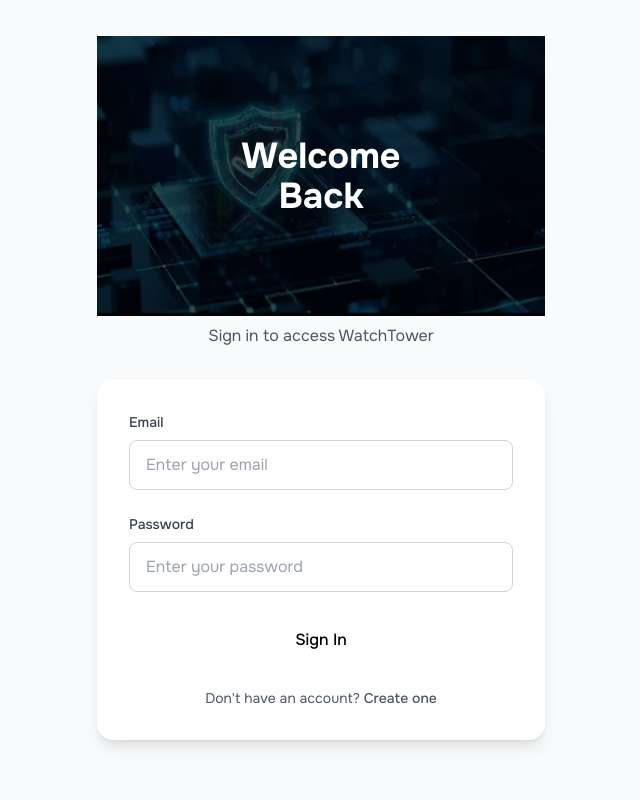
After one commit to 1047267-LWSD/spam-project, a Flask app: page /login in a window 1280 px wide. The commit adds this page. Shown: the whole page, without its empty margins (319-959 px from the left). Run offline with Flask 3, Linux system fonts and the light colour scheme; parts of the project's set-up code (start-up, migrations or seed data) failed here and were passed over; some libraries are stand-ins or nearby versions.

Commit message:
made login, changed scam to spam

```diff
--- a/backend/server.py
+++ b/backend/server.py
@@ -7,8 +7,11 @@ app = Flask(__name__,
             template_folder=os.path.join(BASE_DIR, 'templates'),
             static_folder=os.path.join(BASE_DIR, 'static'))
 @app.route('/')
-def landing():
+def reg():
     return render_template('register.html')
+@app.route('/login')
+def login():
+    return render_template('login.html')
 @app.route('/index')
 def home():
     return render_template('homepage.html')
--- a/backend/static/auth.js
+++ b/backend/static/auth.js
@@ -48,7 +48,7 @@ createUserWithEmailAndPassword(auth, email, password)
     } catch (err) {
       console.error("Failed to set display name:", err);
     }
-    window.location.href = '/homepage';
+    window.location.href = '/index';
   })
   .catch((error) => {
     const errorCode = error.code;
@@ -88,7 +88,7 @@ createUserWithEmailAndPassword(auth, email, password)
   });
 export function logout() {
   signOut(auth).then(() => {
-    window.location.href = "/landing";
+    window.location.href = "/";
   }).catch((error) => {
     console.error("Logout failed:", error);
   });
--- a/backend/static/forum.js
+++ b/backend/static/forum.js
@@ -82,7 +82,7 @@ async function loadDocs() {
     time.textContent = response['time'];
     message.textContent = response['message'];
     confidence.textContent = "Confidence: " + response['confidence'];
-    type.textContent = "Scam type: "+ response['type'];
+    type.textContent = "spam type: "+ response['type'];
 
    let votingSection = document.createElement('div');
    votingSection.setAttribute('class', 'votingSection');
--- /dev/null
+++ b/backend/static/login.js
@@ -0,0 +1,63 @@
+// Import the functions you need from the SDKs you need
+import { initializeApp } from "https://www.gstatic.com/firebasejs/12.5.0/firebase-app.js";
+import { getAuth, signInWithEmailAndPassword } from "https://www.gstatic.com/firebasejs/12.5.0/firebase-auth.js";
+
+  // https://firebase.google.com/docs/web/setup#available-libraries
+
+  // Your web app's Firebase configuration
+  // For Firebase JS SDK v7.20.0 and later, measurementId is optional
+const firebaseConfig = {
+  apiKey: "AIzaSyCfyRJey-JMfPdeh9WMNMvUSUwV0dNwmHE",
+  authDomain: "spam-forum-data.firebaseapp.com",
+  projectId: "spam-forum-data",
+  storageBucket: "spam-forum-data.firebasestorage.app",
+  messagingSenderId: "178613070553",
+  appId: "1:178613070553:web:2f8f213dc37a3792206cc8"
+}
+
+  // Initialize Firebase
+  const app = initializeApp(firebaseConfig);
+  const login = document.getElementById('login');
+  const auth = getAuth();
+  login.addEventListener('click', function(event) {
+    event.preventDefault();
+    const emailInput = document.getElementById('email');
+    const passwordInput = document.getElementById('password');
+    const email = emailInput.value;
+  const password = passwordInput.value;
+  signInWithEmailAndPassword(auth, email, password)
+  .then((userCredential) => {
+    // Signed up
+    const user = userCredential.user;
+    window.location.href = '/index'
+    // ...
+  })
+  .catch((error) => {
+    const errorCode = error.code;
+    console.log(error)
+    let message = '';
+      if (errorCode.includes('user-not-found')) {
+        message = 'No account found with this email';
+    } else if (errorCode.includes('wrong-password')) {
+        message = 'Incorrect password';
+    } else if (errorCode.includes('invalid-email')) {
+        message = 'Not a valid email';
+    } else {
+         message = 'Something went wrong. Please try again later';
+    }
+    alert(message);
+    emailInput.value = '';
+    passwordInput.value = '';
+  });
+
+  });
+
+
+export function logout() {
+  signOut(auth).then(() => {
+    window.location.href = "{{ url_for('login') }}";
+  }).catch((error) => {
+    console.error("Logout failed:", error);
+  });
+};
+export { auth };
--- a/backend/static/styles.css
+++ b/backend/static/styles.css
@@ -132,7 +132,7 @@ h1 {
     flex-wrap: wrap;
     gap: 2px;
 }
-#scam-description{
+#spam-description{
     flex-direction: column;
     background-color: antiquewhite;
     padding: 20px;
--- a/backend/templates/forum.html
+++ b/backend/templates/forum.html
@@ -17,14 +17,14 @@
         <h2 id = 'app-name'>WATCHTOWER</h2>
         <div class = 'nav-links'>
         <a href = '/index'>Home</a>
-        <a href = '/detector'>Scam Detector</a>
+        <a href = '/detector'>spam Detector</a>
         <a href = '/forum'>Community Forum</a>
         </div>
     </div>
     <h1>Community Forum</h1>
     <div class = "description-box">
-    <p id = 'description'>Welcome to the Community Forum! Browse through real scam messages that have been detected by others like yourself. Each post shows the message, detection confidence, and the type of scam message you’re looking at. By sharing scam messages, you help protect a community from scam messages and contribute to a growing database that improves future detection for everyone. Feel free to use the voting buttons to upvote messages you agree are scam and downvote messages that do not seem fruadulent.</p>
-    <a id = 'encouragement' href = '/detector'>Detect and report more scam messages here!</a>
+    <p id = 'description'>Welcome to the Community Forum! Browse through real spam messages that have been detected by others like yourself. Each post shows the message, detection confidence, and the type of spam message you’re looking at. By sharing spam messages, you help protect a community from spam messages and contribute to a growing database that improves future detection for everyone. Feel free to use the voting buttons to upvote messages you agree are spam and downvote messages that do not seem fruadulent.</p>
+    <a id = 'encouragement' href = '/detector'>Detect and report more spam messages here!</a>
     </div>
     <div id = 'post-container'></div>
 </body>
--- /dev/null
+++ b/backend/templates/login.html
@@ -0,0 +1,69 @@
+<!DOCTYPE html>
+<html lang="en">
+<head>
+    <meta charset="UTF-8">
+    <meta name="viewport" content="width=device-width, initial-scale=1.0">
+    <title>Login</title>
+    <script src="https://cdn.tailwindcss.com"></script>
+    <link rel="stylesheet" href="{{ url_for('static', filename='styles.css') }}">
+</head>
+<body class="bg-gray-50">
+    <div class="min-h-screen flex items-center justify-center px-4">
+        <div class="max-w-md w-full">
+            <div class="text-center mb-8">
+                <h1 class="heading-font text-4xl font-bold text-white-900 mb-2">Welcome Back</h1>
+                <p class="body-font text-gray-600">Sign in to access WatchTower</p>
+            </div>
+
+            <div class="bg-white rounded-2xl shadow-lg p-8">
+                <form id="loginForm">
+                    <div class="space-y-6">
+                        <div>
+                            <label for="email" class="block body-font text-sm font-medium text-gray-700 mb-2">Email</label>
+                            <input
+                                type="email"
+                                id="email"
+                                placeholder="Enter your email"
+                                required
+                                class="w-full px-4 py-3 border border-gray-300 rounded-lg focus:ring-2 focus:ring-blue-500 focus:border-transparent body-font"
+                            >
+                        </div>
+
+                        <div>
+                            <label for="password" class="block body-font text-sm font-medium text-gray-700 mb-2">Password</label>
+                            <input
+                                type="password"
+                                id="password"
+                                placeholder="Enter your password"
+                                required
+                                class="w-full px-4 py-3 border border-gray-300 rounded-lg focus:ring-2 focus:ring-blue-500 focus:border-transparent body-font"
+                            >
+                        </div>
+
+                        <button
+                            type="button"
+                            id="login"
+                            class="w-full bg-[var(--blue)] text-black py-3 rounded-lg body-font font-medium hover:opacity-90 transition-opacity"
+                        >
+                            Sign In
+                        </button>
+                    </div>
+                </form>
+
+                <div class="mt-6 text-center">
+                    <p class="body-font text-sm text-gray-600">
+                        Don't have an account?
+                        <a href="{{ url_for('reg') }}" class="text-[var(--blue)] hover:underline font-medium">Create one</a>
+                    </p>
+                </div>
+            </div>
+
+            <div class="mt-6 text-center">
+
+            </div>
+        </div>
+    </div>
+
+    <script type="module" src="{{ url_for('static', filename='login.js') }}"></script>
+</body>
+</html>
--- a/backend/templates/register.html
+++ b/backend/templates/register.html
@@ -63,7 +63,8 @@
 
                 <div class="mt-6 text-center">
                     <p class="body-font text-sm text-gray-600">
-                        Already have an account?                    </p>
+                        Already have an account?</p>
+                    <a href="{{ url_for('login') }}" class="text-[var(--green)] hover:underline font-medium">Sign in</a>
                 </div>
             </div>
 
```
Also changed, not shown: backend/static/script.js (+5 -5 lines), backend/templates/homepage.html (+4 -4 lines), backend/templates/index1.html (+5 -5 lines), 2 other files.
